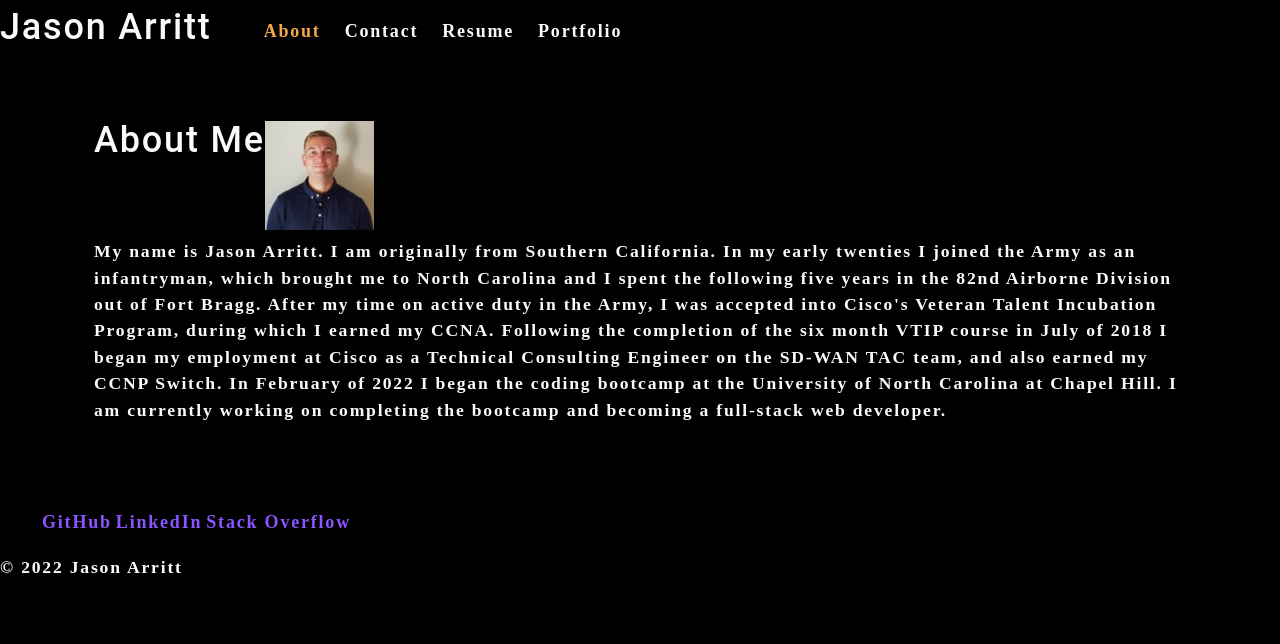
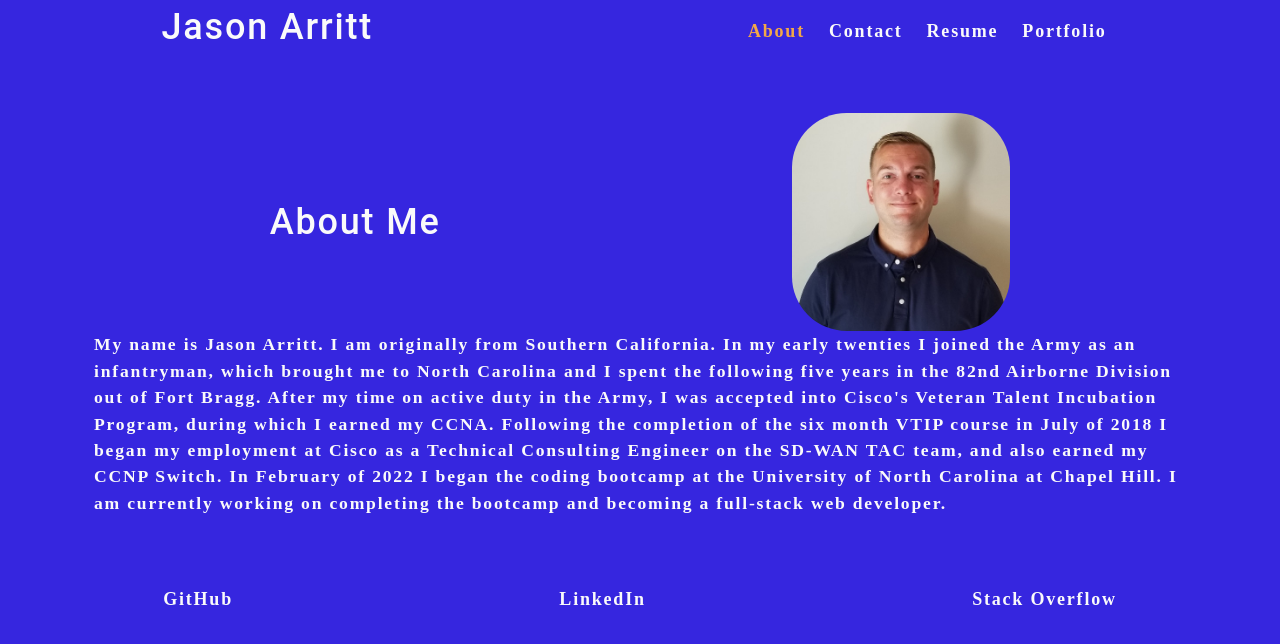
Before and after one commit to jasonarritt/portfolio, a React (Create React App) app: page / in a window 1280 px wide. Shown: the top 644 px of the page. Built offline with nearby package versions, Linux system fonts and the light colour scheme.

Commit message:
Initial style update

```diff
--- a/src/components/About/index.js
+++ b/src/components/About/index.js
@@ -7,12 +7,14 @@ import ProfilePic from "../../assets/images/Profile-Pic.jpg";
 function About() {
   return (
     <div>
-      <section className="flex flex-row m-auto">
-        <h1 id="about">About Me</h1>
+      <section className="flex flex-row space-around">
+        <h1 id="about" className="center">
+          About Me
+        </h1>
         <img
           src={ProfilePic}
-          className="my-1 rounded"
-          style={{ width: "10%" }}
+          className="img-profile"
+          // style={{ width: "20%" }}
           alt="Jason Arritt wearing a blue collared shirt"
         />
       </section>
--- a/src/components/Contact/index.js
+++ b/src/components/Contact/index.js
@@ -49,7 +49,9 @@ function ContactForm() {
   // JSX
   return (
     <section>
-      <h1 data-testid="ContactForm">Contact me</h1>
+      <h1 data-testid="ContactForm" className="center">
+        Contact me
+      </h1>
       <h3>(Does not yet work!)</h3>
       <form id="contact" onSubmit={handleSubmit}>
         <div>
--- a/src/components/Footer/index.js
+++ b/src/components/Footer/index.js
@@ -5,20 +5,14 @@ import React from "react";
 function Footer() {
   return (
     <footer>
-      <ul className="flex flex-row justify-around">
-        <li>
-          <a href="https://github.com/jasonarritt">GitHub</a>
-        </li>
-        <li>
-          <a href="https://www.linkedin.com/in/jasonarritt/">LinkedIn</a>
-        </li>
-        <li>
-          <a href="https://stackoverflow.com/users/18031660/jasonarritt">
-            Stack Overflow
-          </a>
-        </li>
-      </ul>
-      <p>&copy; 2022 Jason Arritt</p>
+      <section className="flex flex-row space-around">
+        <a href="https://github.com/jasonarritt">GitHub</a>
+        <a href="https://www.linkedin.com/in/jasonarritt/">LinkedIn</a>
+        <a href="https://stackoverflow.com/users/18031660/jasonarritt">
+          Stack Overflow
+        </a>
+      </section>
+      {/* <p>&copy; 2022 Jason Arritt</p> */}
     </footer>
   );
 }
--- a/src/components/Header/index.js
+++ b/src/components/Header/index.js
@@ -6,7 +6,7 @@ function Header(props) {
   return (
     // WHEN I view the header
     // THEN I am presented with the developer's name and navigation with titles corresponding to different sections of the portfolio
-    <header className="flex flex-row justify-content-between">
+    <header className="flex flex-row space-around">
       <h1>Jason Arritt</h1>
       <Nav currentTab={currentTab} setCurrentTab={setCurrentTab}></Nav>
     </header>
--- a/src/components/Portfolio/index.js
+++ b/src/components/Portfolio/index.js
@@ -33,12 +33,13 @@ function Portfolio() {
       deployedLink: "https://jasonarritt-budgeted.herokuapp.com/",
     },
     {
-      title: "Think About It",
-      image: ThinkAboutIt,
-      imageAlt: "Think About Insomnia routes",
-      githubLink: "https://github.com/jasonarritt/think-about-it",
+      title: "README.md Doctor",
+      image: READMEDoctor,
+      imageAlt: "README.md Doctor GitHub repository README",
+      githubLink: "https://github.com/jasonarritt/README.md-doctor",
       deployedLink: "",
     },
+
     {
       title: "TRACK-EMployee",
       image: TRACKEMployee,
@@ -47,21 +48,23 @@ function Portfolio() {
       deployedLink: "",
     },
     {
-      title: "README.md Doctor",
-      image: READMEDoctor,
-      imageAlt: "README.md Doctor GitHub repository README",
-      githubLink: "https://github.com/jasonarritt/README.md-doctor",
+      title: "Think About It",
+      image: ThinkAboutIt,
+      imageAlt: "Think About Insomnia routes",
+      githubLink: "https://github.com/jasonarritt/think-about-it",
       deployedLink: "",
     },
   ];
   return (
     <section>
-      <h1 id="portfolio" data-testid="Portfolio">
+      <h1 id="portfolio" className="center" data-testid="Portfolio">
         Portfolio
       </h1>
-      <div className="projects flex flex-row">
+      <div className="projects flex flex-row space-around">
         {projectArray.map((project) => (
-          <Project key={project.title} project={project} />
+          <div className="card">
+            <Project key={project.title} project={project} />
+          </div>
         ))}
       </div>
     </section>
--- a/src/components/Resume/index.js
+++ b/src/components/Resume/index.js
@@ -6,9 +6,11 @@ function Resume() {
   return (
     <div>
       <section>
-        <h1 id="resume">Resume</h1>
+        <h1 id="resume" className="center">
+          Resume
+        </h1>
       </section>
-      <div id="skills" className="flex flex-row m-auto">
+      <div id="skills" className="flex flex-row space-around">
         <section>
           <h3>Front End Skills</h3>
           <ul>
@@ -29,7 +31,7 @@ function Resume() {
         </section>
       </div>
       <section>
-        <p>
+        <p className="center">
           <a
             href="https://docs.google.com/document/d/1ckr3ayiPUS_9V6JDaVzqbfsxm0zJMvn4/edit?usp=sharing&ouid=102039981224698088055&rtpof=true&sd=true"
             target="_blank"
--- a/src/index.css
+++ b/src/index.css
@@ -4,7 +4,7 @@ main {
   padding: 50px 30px;
 }
 :root {
-  --primary: #8c54ff;
+  --primary: #3626df;
   --secondary: #f3a847;
   --tertiary: #b12704;
   --light: #fafafa;
@@ -32,7 +32,7 @@ body {
   line-height: 1.5;
   font-size: 18px;
   letter-spacing: 0.1em;
-  background: var(--dark);
+  background: var(--primary);
   color: var(--light);
   font-family: "Poiret One", cursive;
 }
@@ -89,7 +89,7 @@ a:hover {
 }
 
 header {
-  background: var(--dark);
+  background: var(--primary);
 }
 
 header a {
@@ -162,6 +162,10 @@ textarea {
   padding: 5px;
 }
 
+footer {
+  padding-bottom: 40px;
+}
+
 .container {
   width: 85%;
   max-width: 1200px;
@@ -176,6 +180,10 @@ textarea {
 
 .space-between {
   justify-content: space-between;
+}
+
+.space-around {
+  justify-content: space-around;
 }
 
 .flex-end {
@@ -228,8 +236,14 @@ textarea {
 }
 
 .card {
-  width: 25%;
+  width: 40%;
   text-align: center;
+  margin: auto;
+}
+
+.center {
+  text-align: center;
+  margin: auto;
 }
 
 .img-thumbnail {
@@ -237,6 +251,13 @@ textarea {
   height: 300px;
   margin-bottom: 50px;
   cursor: pointer;
+}
+
+.img-profile {
+  width: 20%;
+  height: auto;
+  margin: auto;
+  border-radius: 25%;
 }
 
 .modalBackdrop {
@@ -279,7 +300,7 @@ button {
 
 a {
   border-radius: 5px;
-  color: var(--primary);
+  color: var(--light);
   font-weight: 600;
   padding: 2px 4px;
   margin-left: -2px;
```
